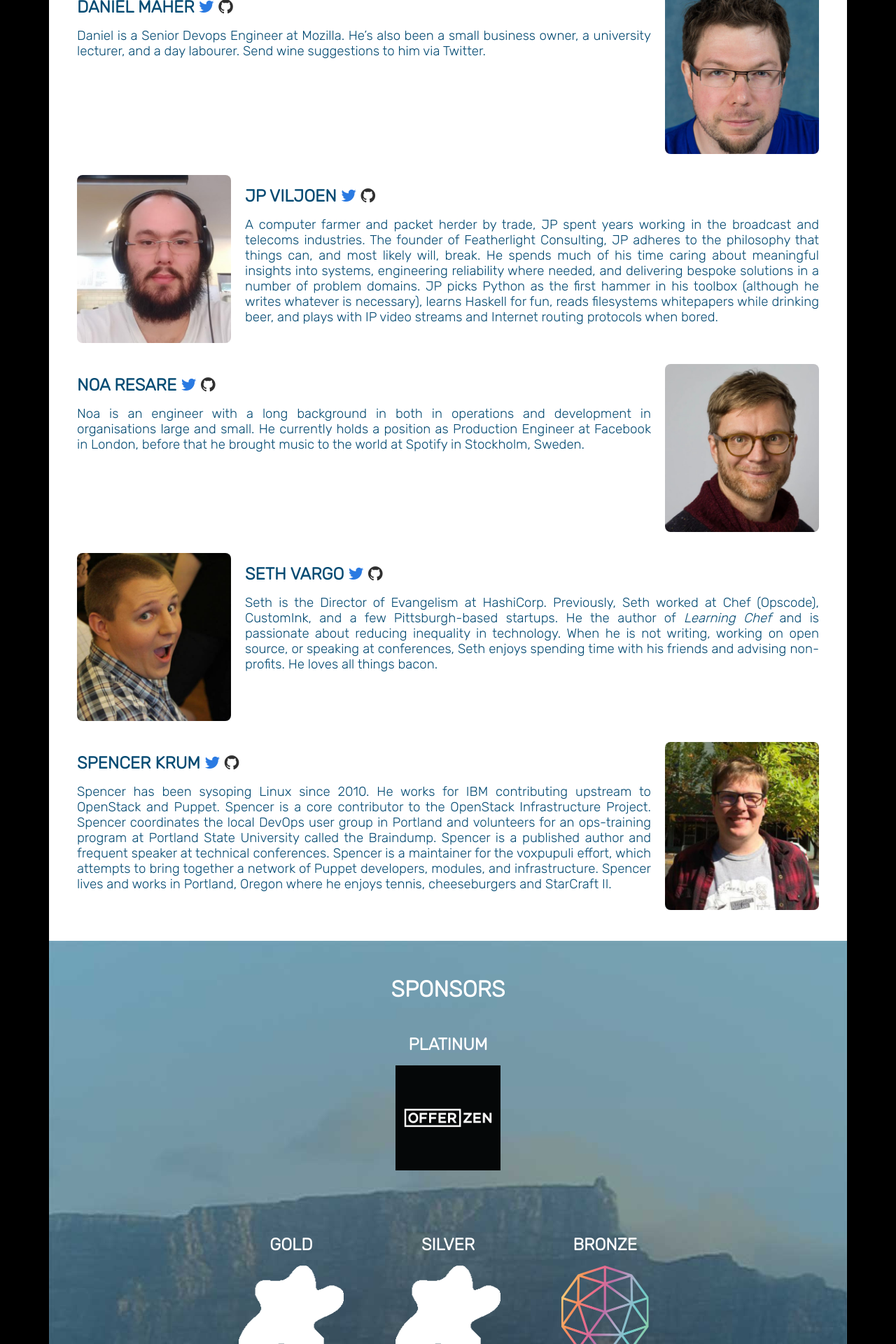
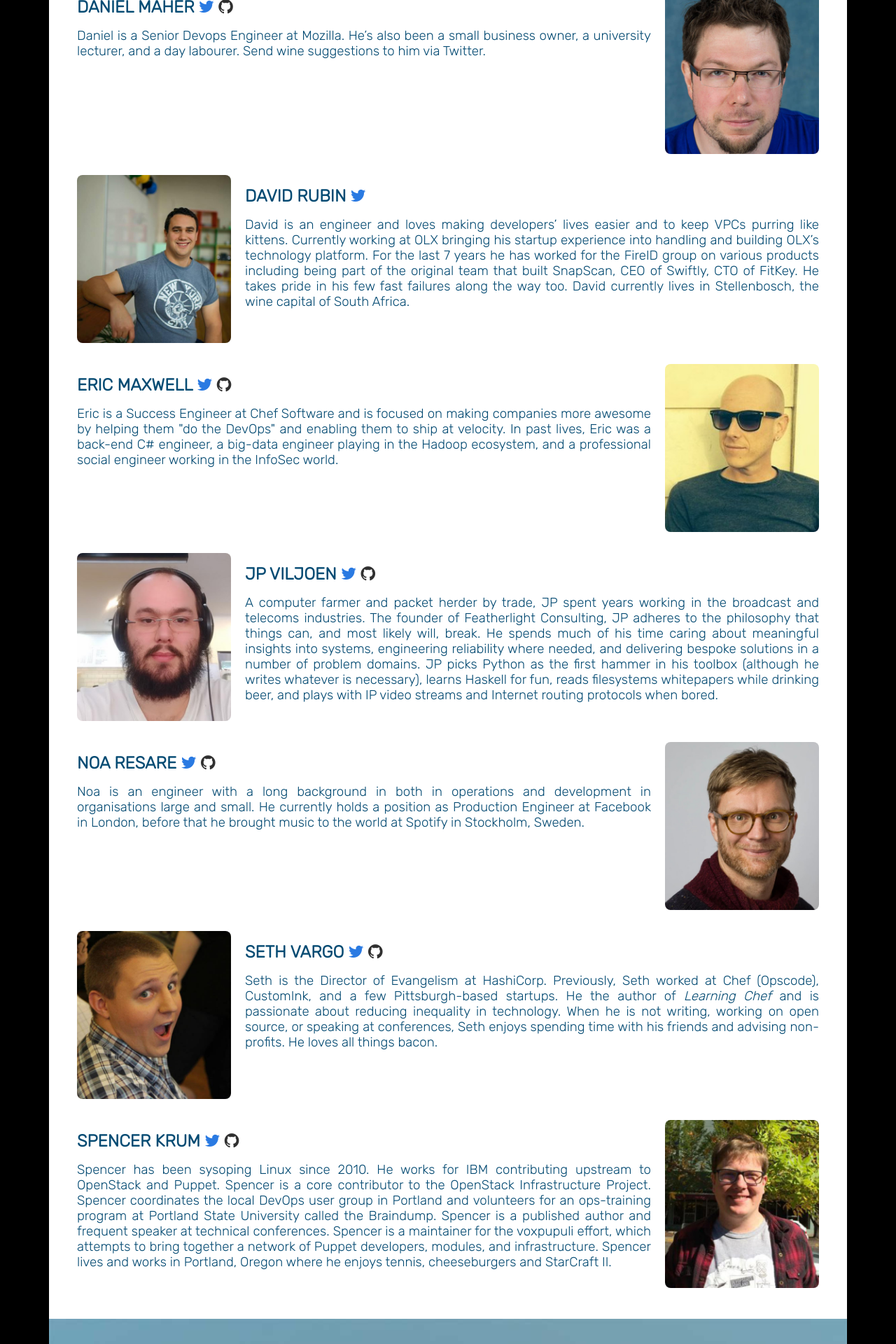
Before and after one commit to DevOpsCapeTown/website, a Jekyll site: the page built from devopsdays/index.html, in a window 1280 px wide. Shown: the part 3140-5060 px from the top of the page at 70% size. Built offline with Jekyll 4.4.1, drawn with Linux system fonts in a browser that asks for light colours.

Commit message:
More speakers

```diff
--- a/_sass/_devopsdays.scss
+++ b/_sass/_devopsdays.scss
@@ -193,6 +193,14 @@
 
         .avatar.daniel-maher {
           background-image: url("/images/speakers/daniel-maher.jpg");
+        }
+
+        .avatar.david-rubin {
+          background-image: url("/images/speakers/david-rubin.jpg");
+        }
+
+        .avatar.eric-maxwell {
+          background-image: url("/images/speakers/eric-maxwell.jpg");
         }
 
         .avatar.jp-viljoen {
--- a/devopsdays/index.html
+++ b/devopsdays/index.html
@@ -71,6 +71,27 @@ show_header_buttons: true
           <a href="https://github.com/phrawzty"><span class="fa fa-github"></span></a>
         </h2>
         <p>Daniel is a Senior Devops Engineer at Mozilla. He’s also been a small business owner, a university lecturer, and a day labourer. Send wine suggestions to him via Twitter.</p>
+      </div>
+    </div>
+  </div>
+  <div class="grid">
+    <div class="speaker">
+      <div class="avatar david-rubin"></div>
+      <div class="bio">
+        <h2>David Rubin
+          <a href="https://www.twitter.com/drubin87"><span class="fa fa-twitter"></span></a>
+        </h2>
+        <p>David is an engineer and loves making developers’ lives easier and to keep VPCs purring like kittens. Currently working at OLX bringing his startup experience into handling and building OLX’s technology platform. For the last 7 years he has worked for the FireID group on various products including being part of the original team that built SnapScan, CEO of Swiftly, CTO of FitKey. He takes pride in his few fast failures along the way too. David currently lives in Stellenbosch, the wine capital of South Africa.</p>
+      </div>
+    </div>
+    <div class="speaker">
+      <div class="avatar eric-maxwell"></div>
+      <div class="bio">
+        <h2>Eric Maxwell
+          <a href="https://www.twitter.com/chef"><span class="fa fa-twitter"></span></a>
+          <a href="https://github.com/chef"><span class="fa fa-github"></span></a>
+        </h2>
+        <p>Eric is a Success Engineer at Chef Software and is focused on making companies more awesome by helping them "do the DevOps" and enabling them to ship at velocity. In past lives, Eric was a back-end C# engineer, a big-data engineer playing in the Hadoop ecosystem, and a professional social engineer working in the InfoSec world.</p>
       </div>
     </div>
   </div>
```
Also changed, not shown: images/speakers/david-rubin.jpg (added), images/speakers/eric-maxwell.jpg (added).
